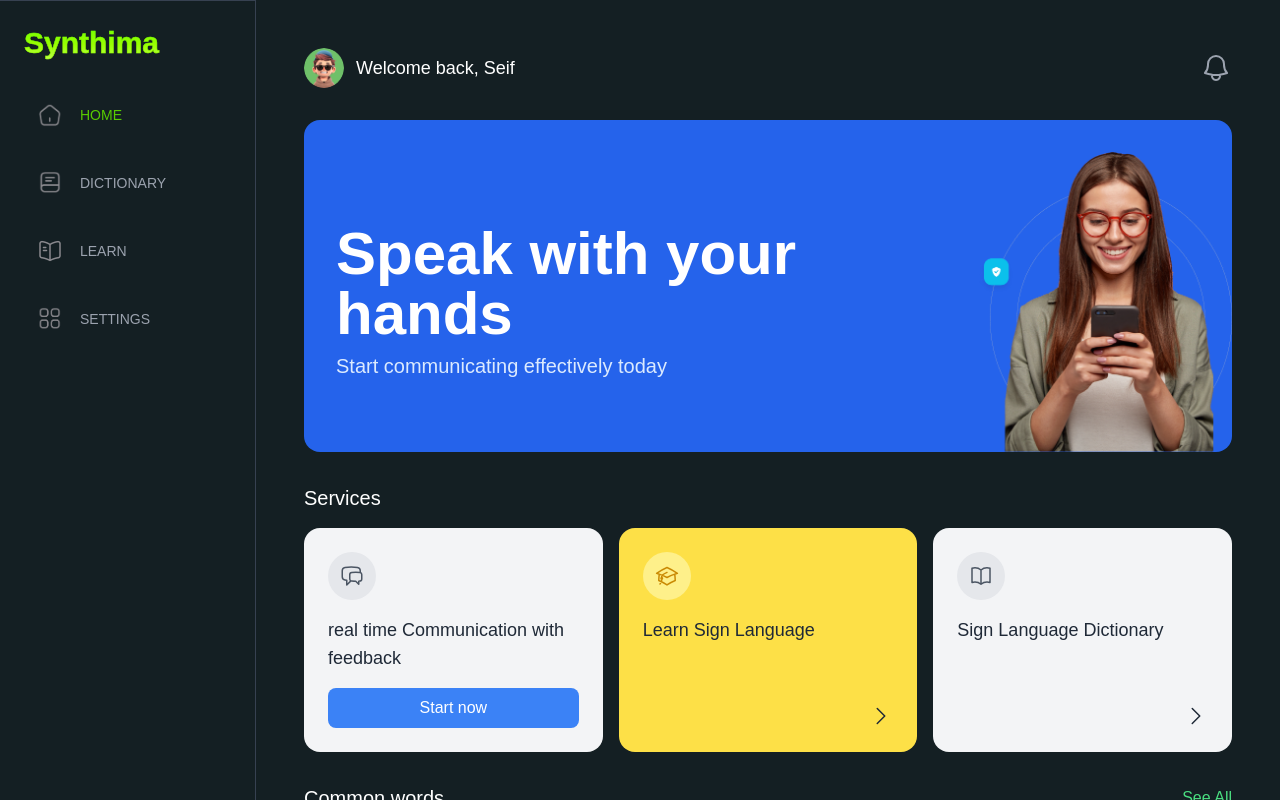
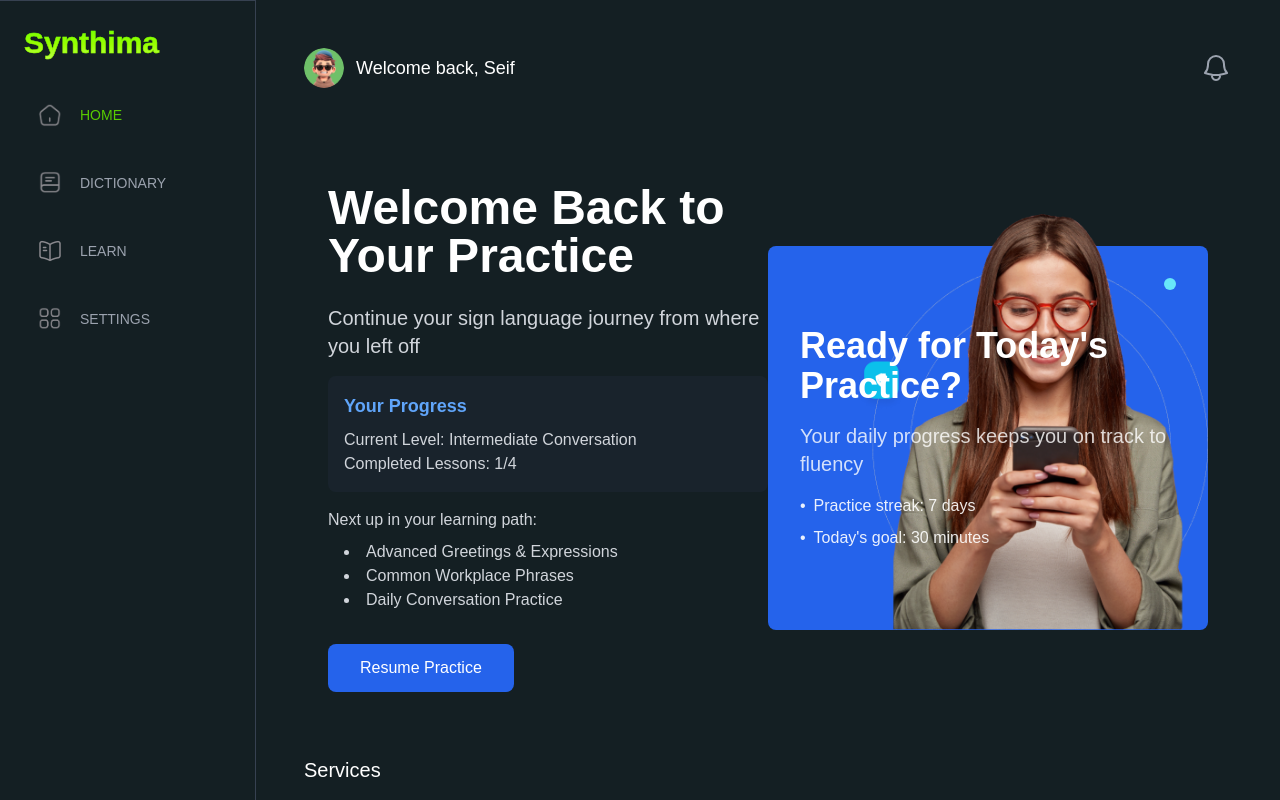
Before and after one commit to SeifEldin15/Sign-Language-Website, a React (Vite) app: page / in a window 1280 px wide. Shown: the top 800 px of the page. Built offline with nearby package versions, Linux system fonts and the light colour scheme.

Commit message:
Update hero

```diff
--- a/src/pages/Home2.jsx
+++ b/src/pages/Home2.jsx
@@ -24,7 +24,7 @@
 import { RiHandHeartLine } from "react-icons/ri";
 import { BsEmojiSmile } from "react-icons/bs";
 import { IoHandRightOutline } from "react-icons/io5";
-
+import HeroSection from '../components/HeroSection';
 const Home2 = () => {
   const navigate = useNavigate();
 
@@ -39,15 +39,10 @@
       <Header />
 
       {/* Main Content */}
-      <div className="max-w-5xl mx-auto">
+      <div className="max-w-6xl mx-auto">
         {/* Hero Section */}
-        <div className="bg-blue-600 rounded-2xl pl-8 pt-8 mb-8 relative overflow-hidden flex gap-4 justify-between items-center">
-          <div className="relative z-10">
-            <h1 className="text-3xl md:text-6xl font-bold mb-2">Speak with your <br /> hands</h1>
-            <p className="text-blue-100 text-xl">Start communicating effectively today</p>
-          </div>
-          <img src={Heroimg} alt="" className='max-w-[300px] max-h-[300px]' />
-        </div>
+        <HeroSection />
+
 
         {/* Services Grid */}
         <div className="mb-8">
```
